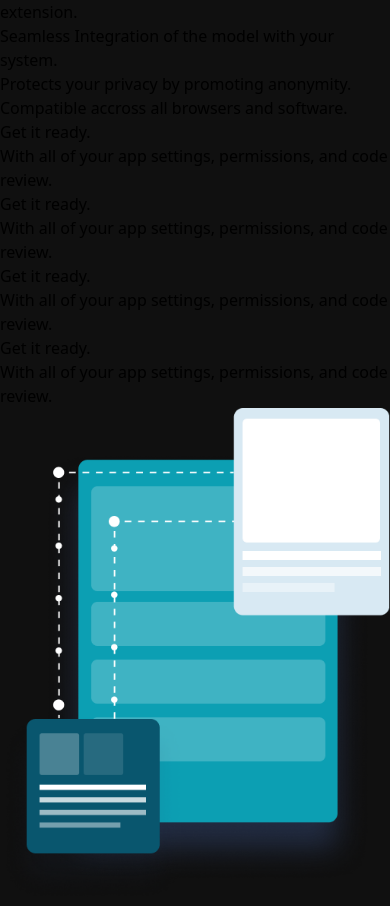
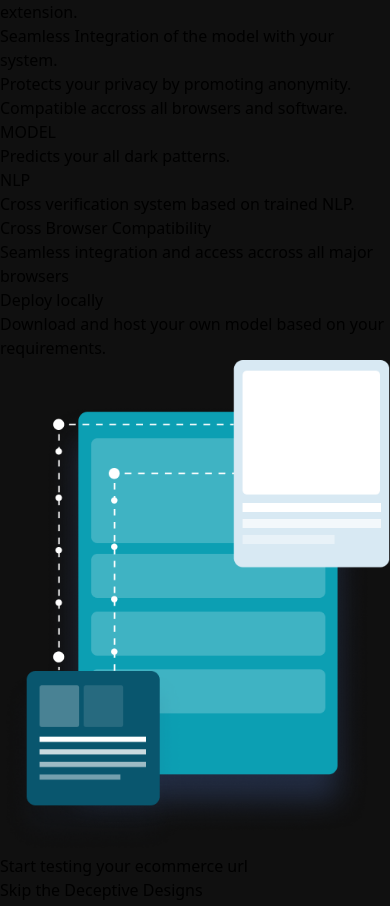
Before and after one commit to StephenStolk/darkension, a React (Vite) app in the folder frontend/: page / in a window 390 px wide. Shown: the part 2681-3587 px from the top of the page. Built offline with nearby package versions, Linux system fonts and the light colour scheme.

Commit message:
Update styling

```diff
--- a/frontend/src/components/Home/Footer.jsx
+++ b/frontend/src/components/Home/Footer.jsx
@@ -24,7 +24,7 @@ const Footer = () => {
               <button type="submit" className='bg-purple-400 rounded-xl p-[0.5rem] w-[full] mt-[1rem] hover:text-white hover:bg-gray-700 focus:outline-none focus:ring-2 focus:ring-offset-2 focus:ring-offset-gray-800 focus:ring-white  text-lg'>
                     <a href='https://drive.google.com/drive/folders/1lLn2nrHmyv8JQVgdrySSczN_LreM0xTH' target='_blank'>Download</a>
                 </button>
-                <button className='w-[full] flex mx-auto border p-[0.5rem] rounded-xl text-lg font-semibold mt-[1rem] bg-sky-300 hover:text-white hover:bg-gray-700 focus:outline-none focus:ring-2 focus:ring-offset-2 focus:ring-offset-gray-800 focus:ring-white  px-[15%]'>
+                <button className='w-[full] flex mx-auto border p-[0.5rem] rounded-xl text-lg font-semibold mt-[1rem] bg-sky-300 hover:text-white hover:bg-gray-700 focus:outline-none focus:ring-2 focus:ring-offset-2 focus:ring-offset-gray-800 focus:ring-white px-[15%] mb-[2rem]'>
                 Get Started <FaArrowRightLong className='w-[3rem] flex items-center m-auto' />
             </button>
                </div>
--- a/frontend/src/components/Home/Launch.jsx
+++ b/frontend/src/components/Home/Launch.jsx
@@ -10,29 +10,29 @@ const Launch = () => {
         <div className="flex flex-col justify-around lg:mb-0 mb-[3rem]">
         <div className="flex sm:justify-evenly sm:flex-row flex-col justify-center lg:my-0 my-[2rem]">
           <motion.div variants={fadeIn2(2.2)} initial="hidden" whileInView={"show"} viewport={{once: false, amount: 0.7}}className="md:w-[40%] flex flex-col mx-[1rem] bg-gradient-to-r from-gray-700 to-gray-500 px-[5%] bgborder2 py-[4%] shadow-xl hover:bg-gray-600 hover:cursor-pointer">
-          <h1 className="text-2xl mb-[0.5rem] text-white txt">Get it ready.</h1>
+          <h1 className="text-2xl mb-[0.5rem] text-white txt">MODEL</h1>
             <h1 className="text-md text-gray-300 txt">
-              With all of your app settings, permissions, and code review.
+              Predicts your all dark patterns.
             </h1>
           </motion.div>
           <motion.div variants={fadeIn4(2.2)} initial="hidden" whileInView={"show"} viewport={{once: false, amount: 0.7}} className="md:w-[40%] flex flex-col mx-[1rem] bg-gradient-to-r from-gray-700 to-gray-500  px-[5%] bgborder2 py-[4%] shadow-xl hover:bg-sky-200 hover:cursor-pointer">
-          <h1 className="text-2xl mb-[0.5rem] text-white txt">Get it ready.</h1>
+          <h1 className="text-2xl mb-[0.5rem] text-white txt">NLP</h1>
             <h1 className="text-md text-gray-300 txt">
-              With all of your app settings, permissions, and code review.
+              Cross verification system based on trained NLP.
             </h1>
           </motion.div>
           </div>
           <div className="flex md:flex-row flex-col justify-around">
           <motion.div variants={fadeIn(2.2)} initial="hidden" whileInView={"show"} viewport={{once: false, amount: 0.7}} className="md:w-[40%] flex flex-col mx-[1rem] bg-gradient-to-r from-gray-700 to-gray-500 px-[5%] bgborder2 py-[4%] shadow-xl hover:bg-sky-200 hover:cursor-pointer">
-            <h1 className="text-2xl mb-[0.5rem] text-white txt">Get it ready.</h1>
+            <h1 className="text-2xl mb-[0.5rem] text-white txt">Cross Browser Compatibility</h1>
             <h1 className="text-md text-gray-300 txt">
-              With all of your app settings, permissions, and code review.
+              Seamless integration and access accross all major browsers
             </h1>
           </motion.div>
           <motion.div variants={fadeIn3(2.2)} initial="hidden" whileInView={"show"} viewport={{once: false, amount: 0.7}} className="md:w-[40%] flex flex-col mx-[1rem] bg-gradient-to-r from-gray-700 to-gray-500 px-[5%] bgborder2 py-[4%] shadow-xl hover:cursor-pointer">
-          <h1 className="text-2xl mb-[0.5rem] text-white txt">Get it ready.</h1>
+          <h1 className="text-2xl mb-[0.5rem] text-white txt">Deploy locally</h1>
             <h1 className="text-md text-gray-300 txt">
-              With all of your app settings, permissions, and code review.
+              Download and host your own model based on your requirements.
             </h1>
           </motion.div>
           </div>
--- a/frontend/src/pages/NavBar2.jsx
+++ b/frontend/src/pages/NavBar2.jsx
@@ -36,17 +36,17 @@ const NavBar2 = () => {
   };
   return (
     <>
-      <nav variants={variants} className="bg-gradient-to-r from-gray-950 to-gray-800 w-[100%] fixed top-0 left-0 shadow-lg overflow-hidden">
+      <nav variants={variants} className="bg-gradient-to-r from-gray-950 to-gray-800 w-[full] fixed top-0 left-0 right-0 shadow-lg overflow-hidden">
         <div className="mx-auto px-4 sm:px-6 lg:px-8">
           <div className="flex items-center justify-between h-16">
             <div className="flex">
-            <img src="logo2.png" className="w-[4rem] h-[4rem]"></img>
-              <a href="/" className="md:text-3xl m-auto font-bold font-cursive ml-[1rem] text-white txt">
+            <img src="logo2.png" className="w-[3rem] md:w-[4rem] h-[3rem] md:h-[4rem]"></img>
+              <a href="/" className="text-lg md:text-3xl m-auto font-bold font-cursive ml-[1rem] text-white txt">
                 DARKENSION
               </a>
             </div>
             <div className="hidden md:block">
-              <div className="ml-10 flex items-baseline space-x-4">
+              <div className="ml-10 flex items-center space-x-4">
                 {navlinks.map((link, index) => (
                   <Link
                     key={index}
```
